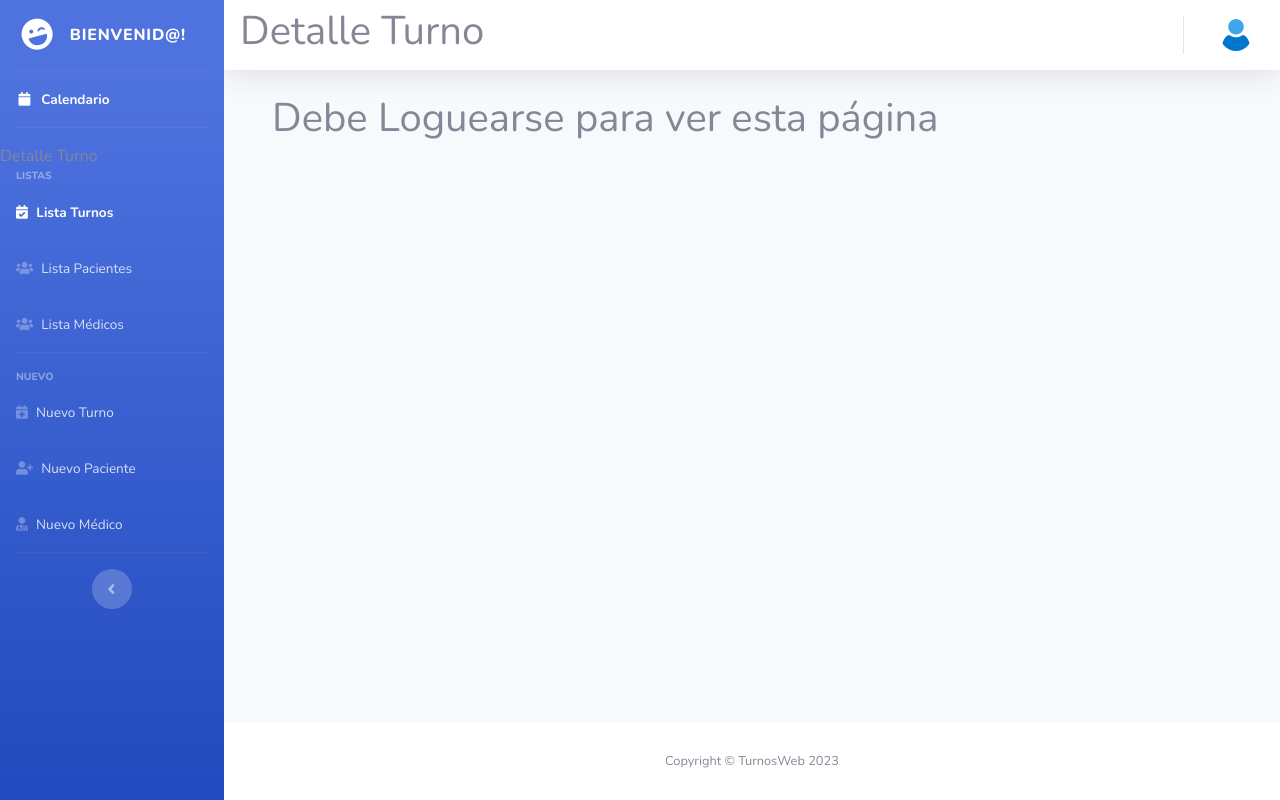
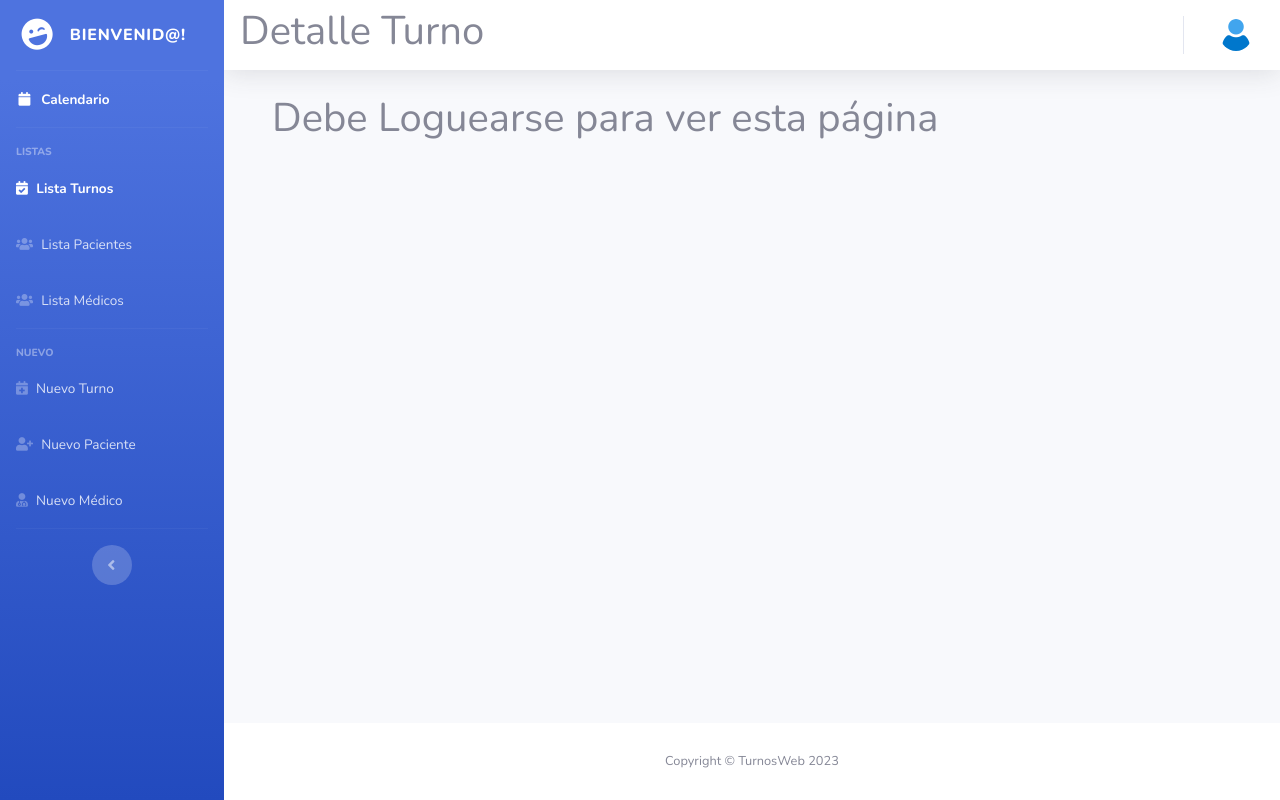
Before and after one commit to lucaskeklikian/23318_grupo_7, a Django app: template sap/personas/templates/personas/detalle_turno.html in a window 1280 px wide. Run offline with Django 4.2, Linux system fonts and the light colour scheme; the template is opened without the code that fills it, so the values that code supplies are empty; some libraries are stand-ins or nearby versions.

Commit message:
fix detalle turno titulo en sidebar

```diff
--- a/sap/personas/templates/personas/detalle_turno.html
+++ b/sap/personas/templates/personas/detalle_turno.html
@@ -1,10 +1,10 @@
 {% extends 'base_personas.html' %}
 
-{% block titulo %}Detalle Turno{% endblock titulo %}
-
+{% comment %} {% block titulo %}Detalle Turno{% endblock titulo %} {% endcomment %}
+{% block titulo_lista%}Detalle Turno{% endblock  %}
 {% block activo_nav %}
 
-{% block titulo_lista%}Detalle Turno{% endblock  %}
+
 
 <div class="sidebar-heading">
     Listas
```
